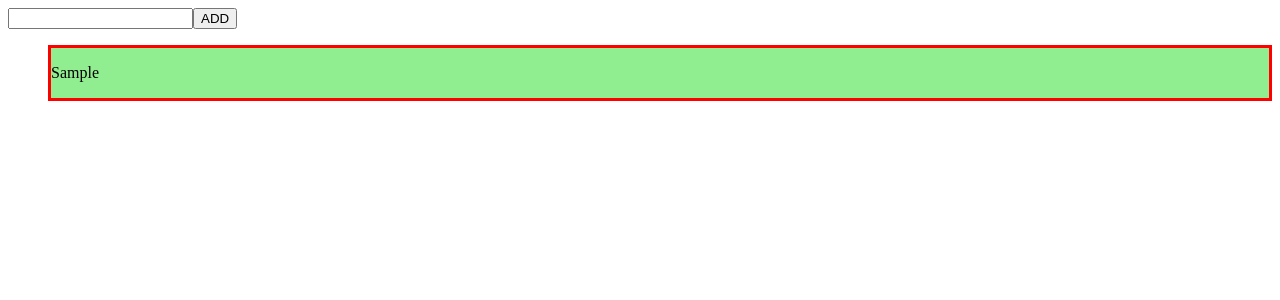
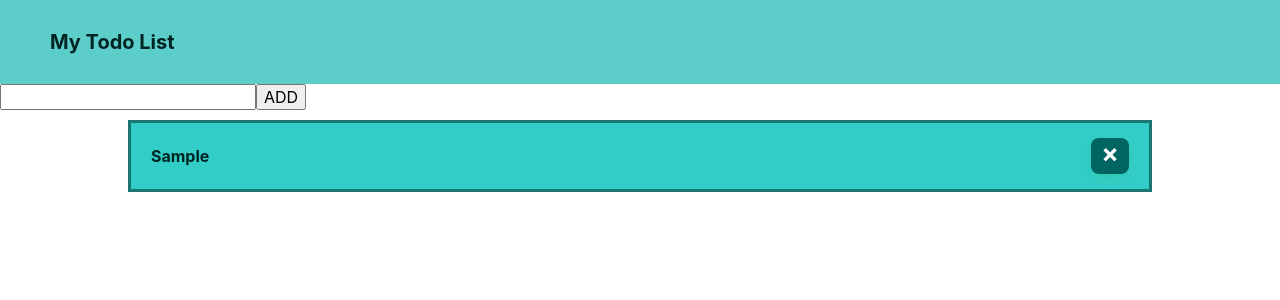
Before and after one commit to IlyaKukharchuk/todoApp, a React (Vite) app: page / in a window 1280 px wide. Both pictures are taken after typing "Sample" into the empty fields and a click on the button "ADD". Shown: the top 300 px of the page. Built offline with nearby package versions, Linux system fonts and the light colour scheme.

Commit message:
add extra css + header + delete btn (currently with no functionality)

```diff
--- a/src/App.jsx
+++ b/src/App.jsx
@@ -1,4 +1,5 @@
 import Todo from "./components/Todo";
+import Header from "./components/Header";
 import { useState } from "react";
 
 export default function App() {
@@ -12,6 +13,7 @@ export default function App() {
   }
   return (
     <div className="App">
+      <Header />
       <form onSubmit={handleSubmit}>
         <input
           type="text"
@@ -20,9 +22,11 @@ export default function App() {
         />
         <button type="submit">ADD</button>
       </form>
-      <ul>
-        <Todo value={todos} />
-      </ul>
+      <div class="todos">
+        {todos.map((item, index) => (
+          <Todo data={item} key={index} />
+        ))}
+      </div>
     </div>
   );
 }
--- /dev/null
+++ b/src/components/Header.jsx
@@ -0,0 +1,4 @@
+import style from "./header.module.css";
+export default function Header() {
+  return <header className={style.header}>My Todo List</header>;
+}
--- a/src/components/Todo.jsx
+++ b/src/components/Todo.jsx
@@ -1,17 +1,14 @@
-export default function Todo({ value }) {
+import RemoveButton from "./buttons/RemoveButton";
+
+export default function Todo({ data }) {
   return (
-    <>
-      {value.map((item) => (
-        <div
-          style={{
-            border: "3px solid red",
-            margin: "10px 0",
-            background: "lightgreen",
-          }}
-        >
-          <p>{item}</p>
-        </div>
-      ))}
-    </>
+    <div class="todo_item">
+      <div className="item_data">
+        <p>{data}</p>
+      </div>
+      <div className="item-data">
+        <RemoveButton key={data} />
+      </div>
+    </div>
   );
 }
--- /dev/null
+++ b/src/components/buttons/RemoveButton.jsx
@@ -0,0 +1,3 @@
+export default function RemoveButton({ key }) {
+  return <button className="btn">×</button>;
+}
--- /dev/null
+++ b/src/components/header.module.css
@@ -0,0 +1,6 @@
+.header {
+  background-color: #5ccdc9;
+  padding: 30px 50px;
+  font-weight: bolder;
+  font-size: 20px;
+}
--- /dev/null
+++ b/src/css/style.css
@@ -0,0 +1,135 @@
+html,
+body,
+#root {
+  width: 100%;
+  height: 100%;
+  overflow: hidden;
+  overscroll-behavior: none;
+}
+
+main {
+  display: block;
+}
+
+#root {
+  overflow-y: auto;
+}
+
+html {
+  position: fixed;
+  height: auto !important;
+}
+
+body {
+  margin: 0;
+  background-color: #fff;
+  color: #002423;
+  font-family: Inter, -apple-system, system-ui, "Segoe UI", Helvetica, Arial,
+    sans-serif;
+}
+
+*,
+*::before,
+*::after {
+  box-sizing: border-box;
+}
+
+h1,
+h2,
+h3,
+h4,
+h5,
+h6,
+p {
+  margin: 0;
+}
+
+a {
+  color: inherit;
+  text-decoration: none;
+  background-color: transparent;
+}
+
+img,
+picture,
+svg,
+video,
+canvas {
+  max-width: 100%;
+  height: auto;
+  vertical-align: middle;
+  font-style: italic;
+  background-repeat: no-repeat;
+  background-size: cover;
+}
+
+input,
+button,
+textarea,
+select {
+  font: inherit;
+}
+
+ul,
+ol {
+  list-style-type: none;
+  padding: 0;
+  margin: 0;
+  margin-block: 0;
+  margin-inline: 0;
+  padding-inline: 0;
+}
+
+.todo_item {
+  display: flex;
+  flex-direction: row;
+  justify-content: space-between;
+  font-weight: bolder;
+  color: #002423;
+  border: 3px solid #1d7471;
+  background-color: #33cdc7;
+  margin-top: 10px;
+  padding: 15px 20px;
+  width: 100%;
+}
+
+.item_data {
+  display: flex;
+  justify-content: center;
+  flex-direction: column;
+  justify-items: center;
+}
+
+.todos {
+  padding: 0 10%;
+}
+
+.btn {
+  background-color: #006561;
+  border-radius: 8px;
+  border-style: none;
+  box-shadow: rgba(39, 174, 96, 0.15) 0 4px 9px;
+  color: #fff;
+  cursor: pointer;
+  font-size: 26px;
+  padding: 0 10px 5px 10px;
+  text-align: center;
+  transition: all 0.3s;
+  margin: 0;
+}
+
+.btn:hover {
+  background-color: #1d7471;
+  opacity: 1;
+  transform: translateY(0);
+  transition-duration: 0.35s;
+}
+
+.btn:active {
+  transform: translateY(2px);
+  transition-duration: 0.35s;
+}
+
+.btn:hover {
+  box-shadow: rgba(39, 174, 96, 0.2) 0 6px 12px;
+}
--- a/src/main.jsx
+++ b/src/main.jsx
@@ -1,6 +1,7 @@
 import React from "react";
 import ReactDOM from "react-dom/client";
 import App from "./App";
+import "./css/style.css";
 
 ReactDOM.createRoot(document.getElementById("root")).render(
   <React.StrictMode>
```
